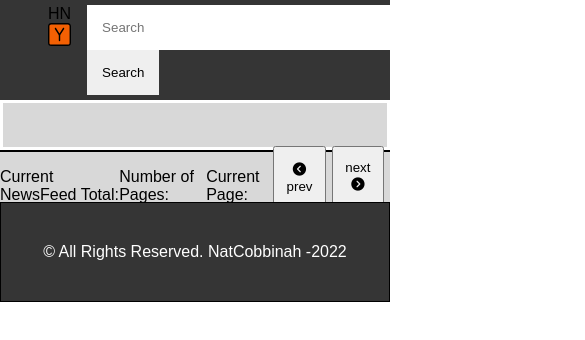
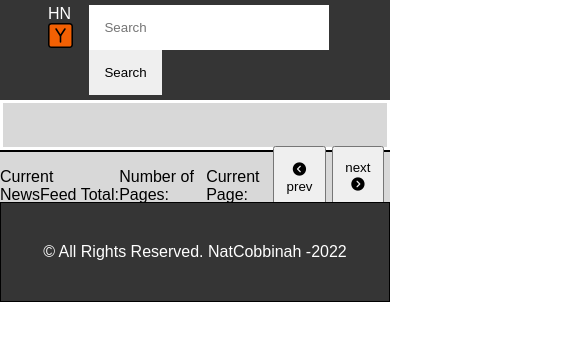
Before and after one commit to natcobbinah/HackerNewsApp, a plain HTML site: page index.html in a window 390 px wide. Shown: the top 340 px of the page, 585 px wide, since content can reach past the window. Drawn offline with Linux system fonts and the light colour scheme; no server answers.

Commit message:
responsiveness set to UI

```diff
--- a/resources/css/styles.css
+++ b/resources/css/styles.css
@@ -26,10 +26,9 @@ header #search-box ul{
    list-style-type: none;
 }
 
-/*  header #search-box ul li:first-child{
-    font-size: 1.8rem;
+  header #search-box ul li:first-child{
     color: #fff;
-}  */
+}
 
 header #search-box ul li{
     padding: 0 0.5rem;
@@ -139,3 +138,11 @@ footer{
 footer p{
     color: #fff;
 }
+
+/*media queries*/
+@media only screen and (max-width: 480px){
+    header #search-box ul .search-container input:first-child{
+        width: 15rem;
+    }
+
+}
--- a/resources/js/constants.js
+++ b/resources/js/constants.js
@@ -1,4 +1,4 @@
-const baseUrl = "http://hn.algolia.com/api/v1/search";
+const baseUrl = "https://hn.algolia.com/api/v1/search";
 const defaultQuery = "redux";
 
 export {baseUrl, defaultQuery};
```
